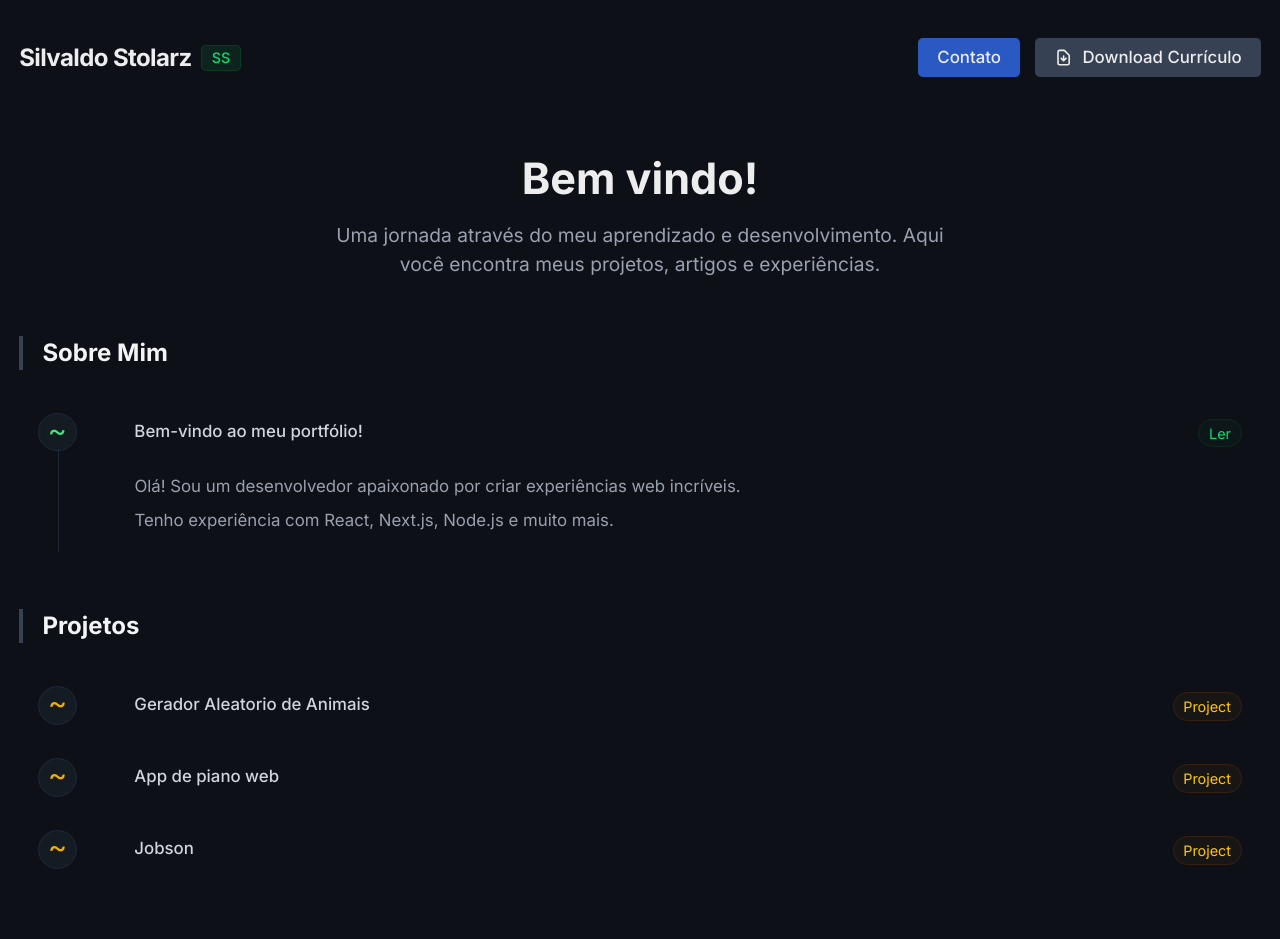
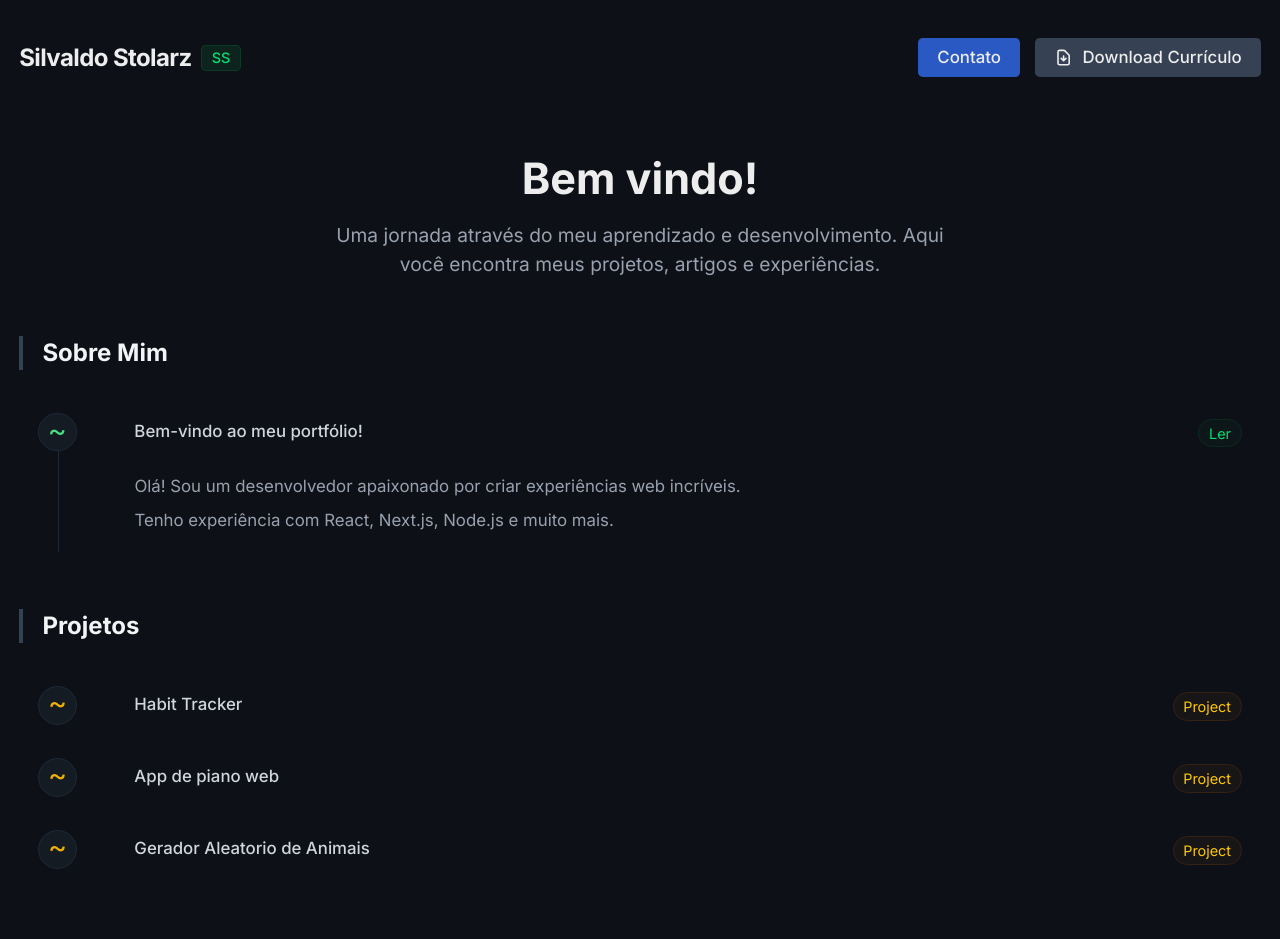
Before and after one commit to SiSt12/Site-Portfolio, a Next.js app: page / in a window 1280 px wide. Shown: the top 939 px of the page. Built offline with nearby package versions, Linux system fonts and the light colour scheme.

Commit message:
feat: added new projects and update the links of them

```diff
--- a/data/portfolio.ts
+++ b/data/portfolio.ts
@@ -46,12 +46,12 @@ export const portfolioData: PortfolioSection[] = [
     items: [
       {
         id: 'proj-1',
-        title: 'Gerador Aleatorio de Animais',
+        title: 'Habit Tracker',
         type: 'project',
+        rightType: 'Project',
         leftType: 'project',
-        rightType: 'Project',
-        url: 'https://github.com/seu-usuario/projeto',
-        content: '<p>Aplicação interativa geradora de fotos de animais on demand.</p><p class="mt-2">Desenvolvida para praticar consumo de APIs externas.</p><p class="mt-2"><a href="https://github.com/seu-usuario/projeto" target="_blank" class="text-blue-400 hover:underline">Ver código no GitHub -></a></p>',
+        url: 'https://github.com/SiSt12/Habit-Tracker-Clone',
+        content: '<p>Aplicativo de checklist de habitos feito para ajudar no dia a dia</p><p class="mt-2"><a href="https://github.com/SiSt12/Habit-Tracker-Clone" target="_blank" class="text-blue-400 hover:underline">Ver código no GitHub -></a></p><p class="mt-2"><a href="https://silvaldo.com/habit" target="_blank" class="text-blue-400 hover:underline">Visitar projeto -></a></p>',
       },
       {
         id: 'proj-2',
@@ -63,11 +63,12 @@ export const portfolioData: PortfolioSection[] = [
       },
       {
         id: 'proj-3',
-        title: 'Jobson',
+        title: 'Gerador Aleatorio de Animais',
         type: 'project',
         leftType: 'project',
         rightType: 'Project',
-        url: 'https://github.com/seu-usuario/projeto',
+        url: 'https://github.com/SiSt12/Animal-Generator',
+        content: '<p>Aplicação interativa geradora de fotos de animais on demand.</p><p class="mt-2">Desenvolvida para praticar consumo de APIs externas.</p><p class="mt-2"><a href="https://github.com/SiSt12/Animal-Generator" target="_blank" class="text-blue-400 hover:underline">Ver código no GitHub -></a></p>',
       },
     ],
   },
```
